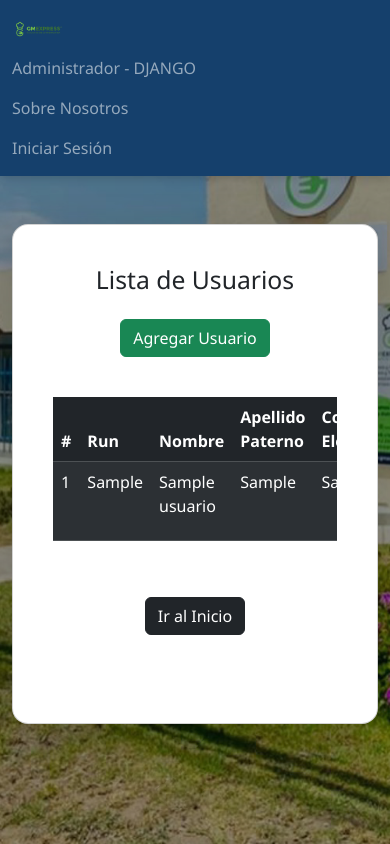
After one commit to stxtiz/gmexpress, a Django app: page /usuarios/ in a window 390 px wide. The commit adds this page. Run offline with Django 5.2, Linux system fonts and the light colour scheme; tables that the repository leaves empty hold one stand-in row (values such as "Sample post").

Commit message:
Add user management page with styling and table layout
- Created a new CSS file for user management page styling.
- Developed the HTML template for displaying a list of users.
- Included a responsive table to show user details with action buttons.
- Added navigation links for adding users and returning to the home page.

```diff
--- a/catalogue/models.py
+++ b/catalogue/models.py
@@ -32,6 +32,9 @@ class Producto(models.Model):
         verbose_name ='Producto'
         verbose_name_plural = 'Productos'
 
+
+
+
 class Servicio(models.Model):
     nombre = models.CharField(max_length=100)
     descripcion = models.CharField(max_length=200)
--- a/gmexpress/urls.py
+++ b/gmexpress/urls.py
@@ -23,7 +23,7 @@ urlpatterns = [
     path('servicios/', views.mostrar_servicios, name='mostrarServicios'),
 
 
-    path('accounts/',include('django.contrib.auth.urls')),
+
     #path catalogo
     path('productos/', views.productos, name='productos'),
 
@@ -31,8 +31,9 @@ urlpatterns = [
 
 
     #path usuarios
-    path('usuariosAdd/',vistas.crear_usuario, name='crearUsuarios'),
-
+    path('accounts/',include('django.contrib.auth.urls')),
+    path('usuarioAdd/',vistas.crear_usuario, name='crearUsuarios'),
+    path('usuarios/', vistas.listar_usuarios, name='listarUsuarios'),
 
 
     #path productos
--- /dev/null
+++ b/static/CSS/usuarios.css
@@ -0,0 +1,24 @@
+body {
+  background-color: #e9ecef;
+}
+
+.usuarios-page .usuarios-card {
+  background-color: #ffffff;
+  border-radius: 1rem;
+  box-shadow: 0 12px 30px rgba(0, 0, 0, 0.08);
+}
+
+.usuarios-page .usuarios-card .card-body {
+  display: flex;
+  flex-direction: column;
+  align-items: center;
+  gap: 1.5rem;
+}
+
+.usuarios-page .usuarios-card .card-body > * {
+  width: 100%;
+}
+
+.usuarios-page .usuarios-card table {
+  text-align: left;
+}
--- /dev/null
+++ b/templates/templateUsuarios/usuarios.html
@@ -0,0 +1,73 @@
+{% extends "templateEmpresa/base.html" %}
+{% load static %}
+{% block extra_css %}
+    <link rel="stylesheet" href="{% static 'CSS/usuarios.css' %}" />
+{% endblock %}
+{% block contenido %}
+
+<div class="container usuarios-page py-5">
+    <div class="row justify-content-center">
+        <div class="col-12 col-lg-11">
+                        <div class="card shadow-lg p-4 usuarios-card" style="min-height: 500px;">
+                                <div class="card-body">
+                                        <div class="row mb-3 align-items-center">
+                                                <div class="col-12 col-md-9 text-center text-md-start">
+                            <h2 class="text-center">Lista de Usuarios</h2>
+                        </div>
+                                                <div class="col-12 col-md-3 text-center text-md-end mt-3 mt-md-0">
+                            <a href="{% url 'crearUsuarios' %}" class="btn btn-success">Agregar Usuario</a>
+                        </div>
+                    </div>
+
+                                        <div class="table-responsive">
+                        <table class="table table-dark table-hover table-striped">
+                            <thead>
+                                <tr>
+                                    <th>#</th>
+                                    <th>Run</th>
+                                    <th>Nombre</th>
+                                    <th>Apellido Paterno</th>
+                                    <th>Correo Electrónico</th>
+                                    <th>Teléfono</th>
+                                    <th>Tipo de Usuario</th>
+                                    <th>Acciones</th>
+                                </tr>
+                            </thead>
+                            <tbody>
+                                {% for usuario in usuarios %}
+                                <tr>
+                                    <td>{{ forloop.counter }}</td>
+                                    <td>{{ usuario.run }}</td>
+                                    <td>{{ usuario.nombre }}</td>
+                                    <td>{{ usuario.paterno }}</td>
+                                    <td>{{ usuario.correo }}</td>
+                                    <td>{{ usuario.telefono }}</td>
+                                    <td>
+                                        {% for tipo in tipos %}
+                                            {% if tipo.id == usuario.tipo_usuario_id %}
+                                                {{ tipo.descripcion }}
+                                            {% endif %}
+                                        {% endfor %}
+                                    </td>
+                                    <td>
+                                        <a href="#" class="btn btn-warning btn-sm">Modificar</a>
+                                        <a href="#" class="btn btn-danger btn-sm">Eliminar</a>
+                                    </td>
+                                </tr>
+                                {% endfor %}
+                            </tbody>
+                        </table>
+                    </div>
+
+                    <div class="row mt-3">
+                        <div class="col text-center text-md-start">
+                            <a href="{% url 'inicio' %}" class="btn btn-dark">Ir al Inicio</a>
+                        </div>
+                    </div>
+                </div>
+            </div>
+        </div>
+    </div>
+</div>
+
+{% endblock %}
--- a/usuarios/views.py
+++ b/usuarios/views.py
@@ -1,6 +1,6 @@
 from django.shortcuts import render,redirect
 from usuarios.forms import UsuarioForm, TipoUsuarioForm
-
+from usuarios.models import Usuario, TipoUsuario
 # Create your views here.
 
 
@@ -12,6 +12,17 @@ def crear_usuario(request):
         if form.is_valid():
             form.save()
             return redirect('templateUsuarios/usuarios.html')
-        else:
-            form = UsuarioForm()
+    else:
+        form = UsuarioForm()
     return render(request, 'templateUsuarios/usuarioAdd.html', {'form': form})
+
+def listar_usuarios(request):
+    usuarios = Usuario.objects.all()
+    tipos = TipoUsuario.objects.all()
+
+    data = {
+        'usuarios': usuarios,
+        'tipos': tipos
+    }
+
+    return render(request, 'templateUsuarios/usuarios.html', data)
```
Also changed, not shown: catalogue/forms.py (+11 -2 lines), templates/templateUsuarios/usuarioAdd.html (+84 -9 lines).
